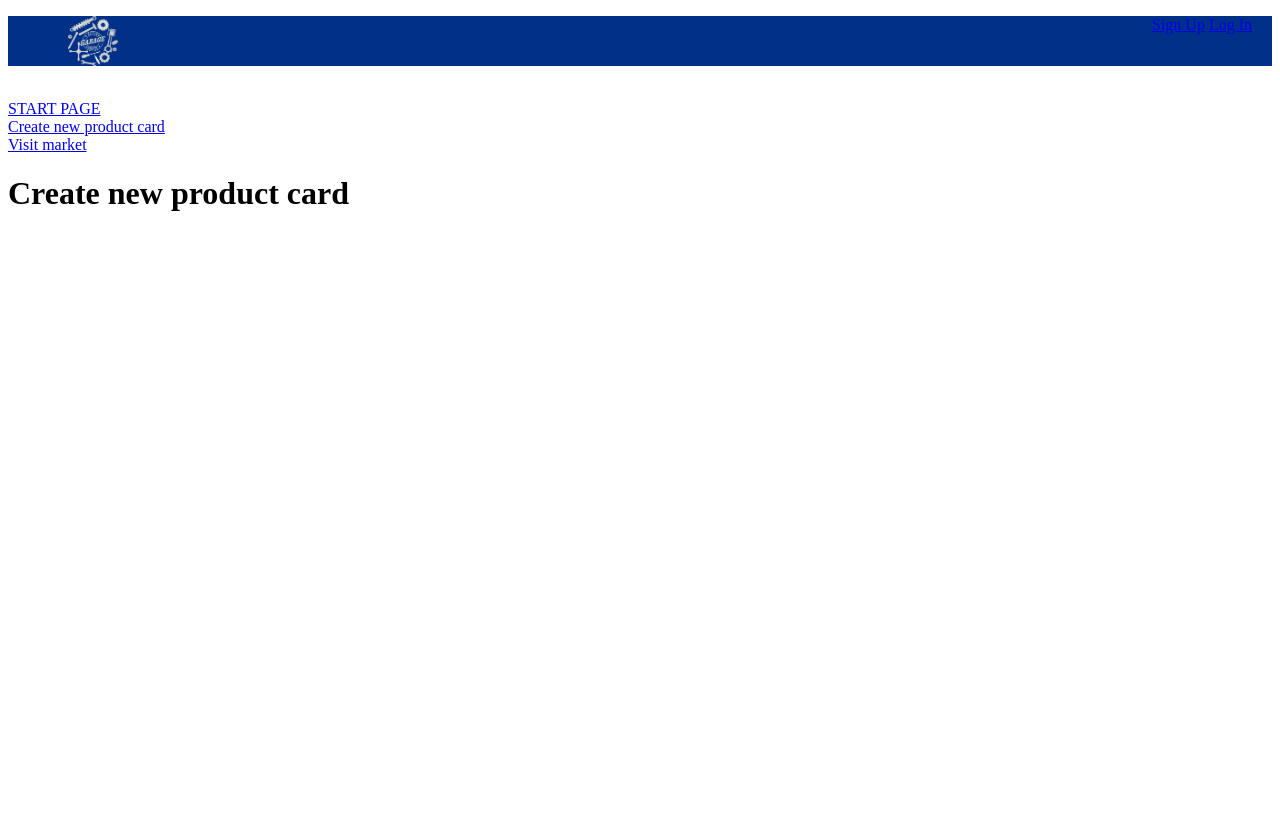
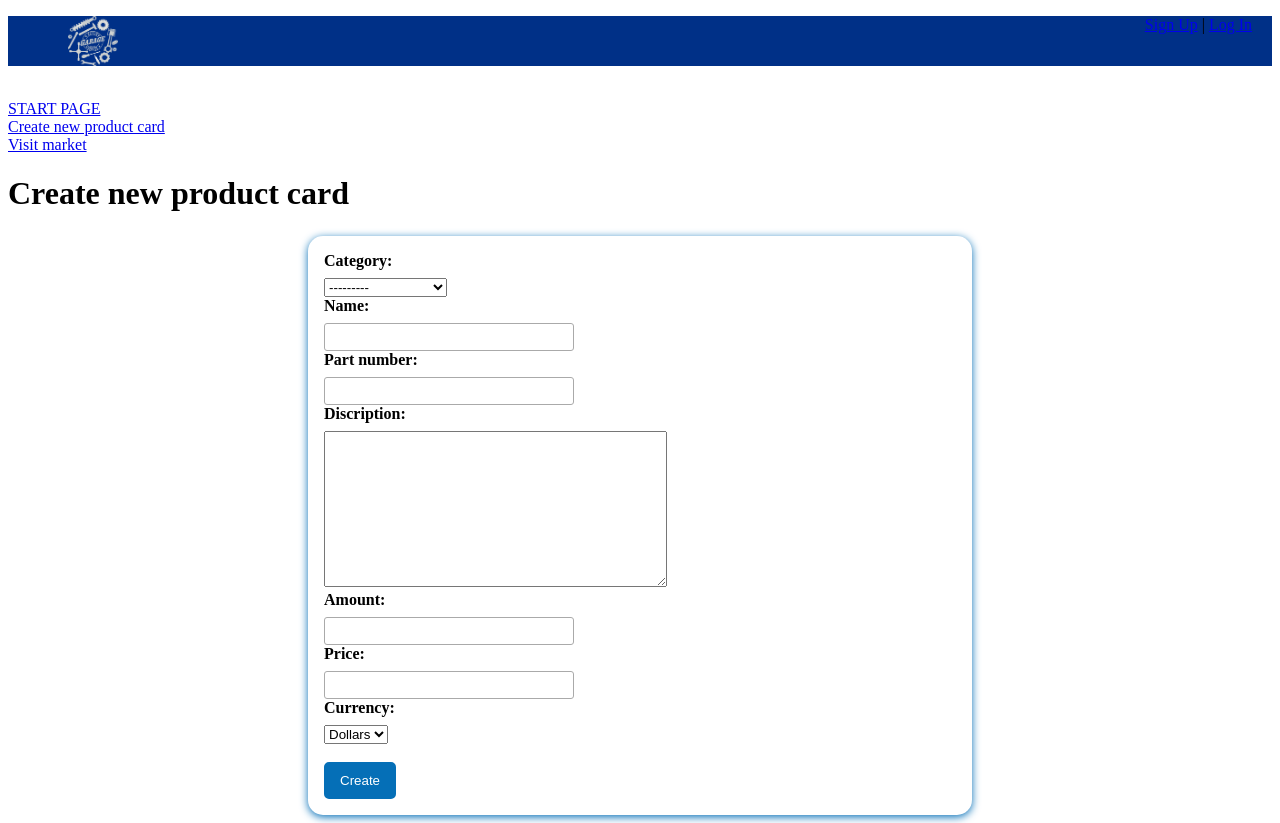
Before and after one commit to may42day/auto-marketplace, a Django app: page /market/create in a window 1280 px wide. Before the commit the page ends 211 px from the top, so only its background shows below. Run offline with Django 4.2, Linux system fonts and the light colour scheme; data comes from the database, SQL or seed files in the repository; both versions use the stored data as it was after the commit.

Commit message:
feat: add new product card forms

```diff
--- a/Eshop/urls.py
+++ b/Eshop/urls.py
@@ -1,7 +1,7 @@
 from django.contrib import admin
 from django.urls import path, include
 
-admin.site.site_header = 'Eshop'
+admin.site.site_header = 'AutoShop'
 
 urlpatterns = [
     path('admin/', admin.site.urls),
--- /dev/null
+++ b/goods/forms.py
@@ -0,0 +1,7 @@
+from django import forms
+from .models import Product
+
+class NewCardForm(forms.ModelForm):
+    class Meta:
+        model = Product
+        fields = ('category', 'name', 'part_number', 'discription', 'amount', 'price', 'currency')
--- /dev/null
+++ b/goods/static/goods/forms.css
@@ -0,0 +1,65 @@
+form {
+    margin: 1.5rem auto 5px;
+    width: 50%;
+    max-width: 40rem;
+    padding: 1rem;
+    border-radius:15px;
+    font-size: 16px;
+    background-color: white;
+    box-shadow: 0 2px 8px #056fb7;
+}
+
+.form-style = {
+    margin-bottom: 1rem;
+}
+
+.form-style input{
+    font: inherit;
+    padding: 0.25rem;
+    border-radius: 3px;
+    border: 1px solid #aaa;
+    display: block;
+    width: 15rem;
+}
+
+.form-style input:focus{
+    border-color: #003087;
+    background-color: #daeaf2;
+    outline:none;
+}
+
+.form-style label {
+    font-weight: bold;
+    display: block;
+    margin-bottom: 0.5rem;
+}
+
+.errorlist{
+    list-style: none;
+    margin: 0;
+    padding: 0;
+    color: #ff0000
+}
+
+.errors input {
+    border-color: #ff0000;
+    background-color: #fad9d9
+}
+
+.errors label{
+    color: #ff0000;
+}
+
+button{
+    cursor: pointer;
+    background-color: #056fb7;
+    border-radius: 5px;
+    color: white;
+    border: 10px solid #056fb7;
+}
+
+button:hover,
+button:active {
+    background-color: #003087;
+    border-color: #003087;
+}
--- a/goods/templates/goods/new_product_card.html
+++ b/goods/templates/goods/new_product_card.html
@@ -1,8 +1,23 @@
 {% extends 'base.html' %}
+{% load static %}
+{% block link %}
+<link rel="stylesheet" href="{% static 'goods/forms.css' %}">{% endblock %}
 
 {% block title %}New card{% endblock %}
 
-
 {% block content %}
     <h1>Create new product card</h1>
+
+ <form action="/sign_up" method="post">
+        {% csrf_token %}
+        {% for field in card_form %}
+            <div class="form-style {% if field.errors %} errors {% endif %}">
+                {{ field.label_tag }}
+                {{ field }}
+                {{ field.errors }}
+            </div>
+        {% endfor %}
+        <br>
+        <button type="submit">Create</button>
+    </form>
 {% endblock %}
--- a/goods/views.py
+++ b/goods/views.py
@@ -1,9 +1,23 @@
+from django.http import HttpResponseRedirect
 from django.shortcuts import render, get_object_or_404
 from .models import Category, Product
-
+from .forms import NewCardForm
 
 def create_product_card(request):
-    return render(request, 'goods/new_product_card.html')
+    if request.method == 'POST':
+        card_form = NewCardForm(request.POST)
+        if NewCardForm.is_valid():
+            # user = user_form.save()
+            # user.set_password(user_form.cleaned_data['password'])
+            # user.is_active = True
+            # user.profile.user_type = profile_form.cleaned_data['user_type']
+            # user.save()
+            return HttpResponseRedirect('/')
+    else:
+        card_form = NewCardForm()
+    return render(request, 'goods/new_product_card.html', context={
+        'card_form':card_form,
+    })
 
 def market(request):
     categories = Category.objects.all()
--- a/templates/base.html
+++ b/templates/base.html
@@ -16,7 +16,7 @@
         <li>{{ user.profile.user_type }}, {{ user.username }} |
         <a href="{% url 'logout' %}">Exit</a></li>
     {% else %}
-        <li><a class='authorisation' href="{% url 'sign_up' %}">Sign Up</a>
+        <li><a class='authorisation' href="{% url 'sign_up' %}">Sign Up</a> |
         <a href="{% url 'login' %}">Log In</a></li>
     {% endif %}
 </ul>
--- a/users/models.py
+++ b/users/models.py
@@ -15,9 +15,9 @@ class Profile(models.Model):
 
     def __str__(self):
         if self.user_type == self.CUSTOMER:
-            return 'Customer'
+            return f'Customer {self.user}'
         else:
-            return 'Seller'
+            return f'Seller {self.user}'
 
     @receiver(post_save, sender=User)
     def create_user_profile(sender, instance, created, **kwargs):
--- a/users/views.py
+++ b/users/views.py
@@ -17,10 +17,6 @@ def sign_up(request):
             user.is_active = True
             user.profile.user_type = profile_form.cleaned_data['user_type']
             user.save()
-
-            # profile_form = ProfileForm(request.POST, instance=user)
-            # profile_form.save()
-
             return HttpResponseRedirect('/')
     else:
         user_form = UserSignUpForm()
```
Also changed, not shown: db.sqlite3.
